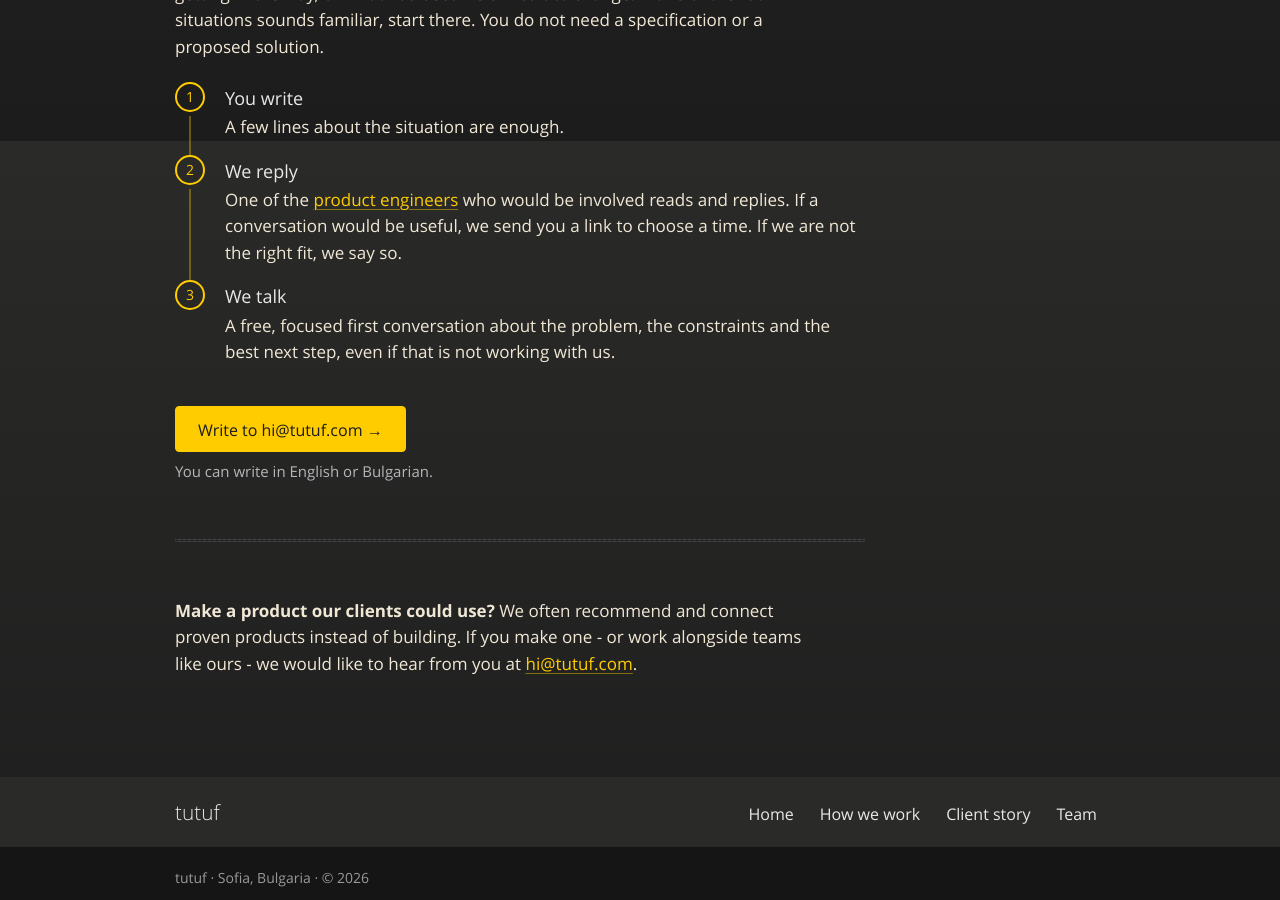
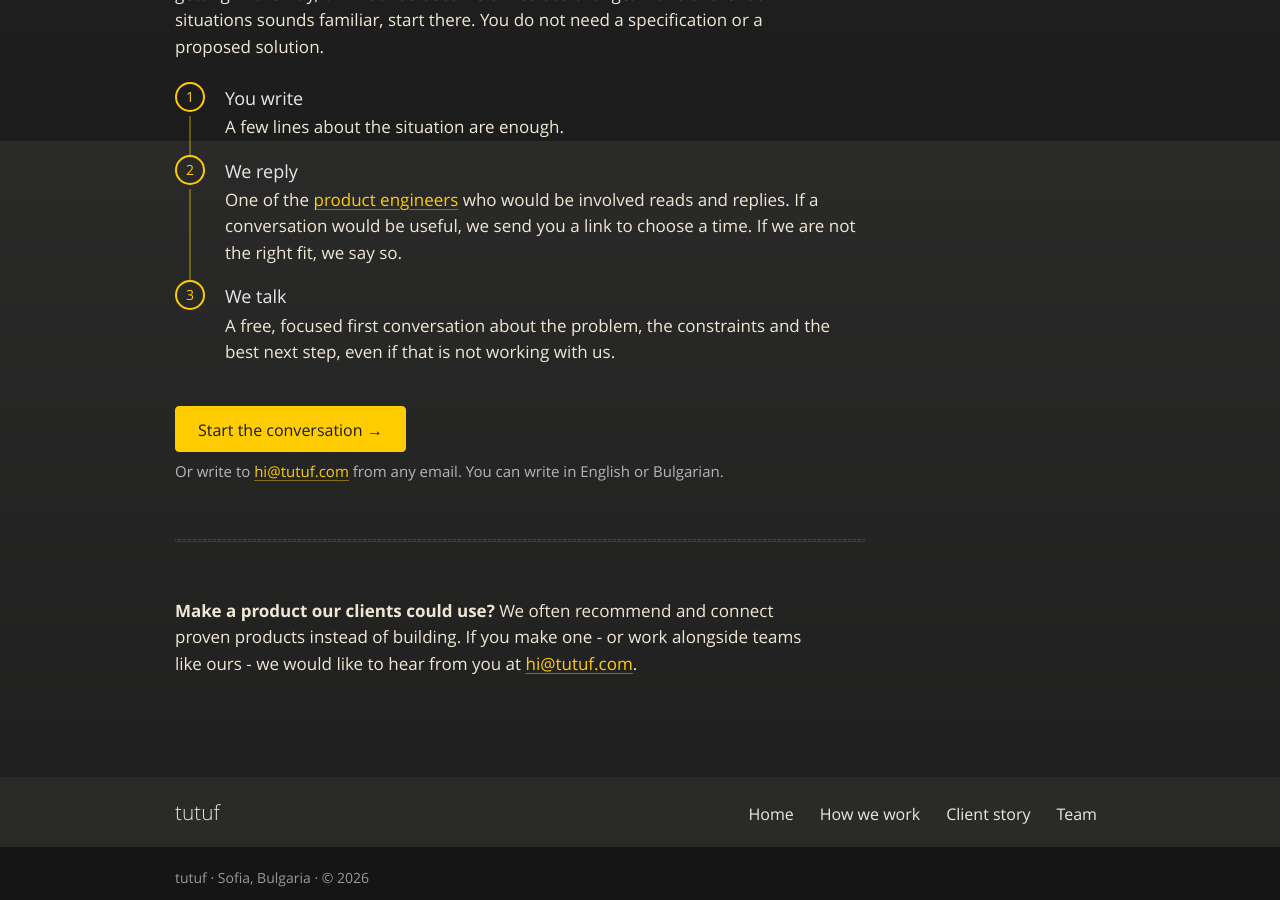
Before and after one commit to tutuf/tutuf.github.io, a Jekyll site: the page built from index.md, in a window 1280 px wide and 900 px high, scrolled down 4359 px. Built offline with Jekyll 4.4.1, drawn with Linux system fonts in a browser that asks for light colours.

Commit message:
Match the home page call to action to the other pages
Co-Authored-By: Claude Opus 5.5 <noreply@anthropic.com>

```diff
--- a/index.md
+++ b/index.md
@@ -203,10 +203,10 @@ We are also selective about the work we take. [See the work we do not take](/how
 3. **We talk** A free, focused first conversation about the problem, the constraints and the best next step, even if that is not working with us.
 {: .steps role="list"}
 
-[Write to hi@tutuf.com](mailto:hi@tutuf.com?subject=A%20useful%20first%20conversation)
+[Start the conversation](mailto:hi@tutuf.com?subject=A%20useful%20first%20conversation)
 {: .cta .primary}
 
-You can write in English or Bulgarian.
+Or write to [hi@tutuf.com](mailto:hi@tutuf.com) from any email. You can write in English or Bulgarian.
 {: .note}
 
 ---
```
